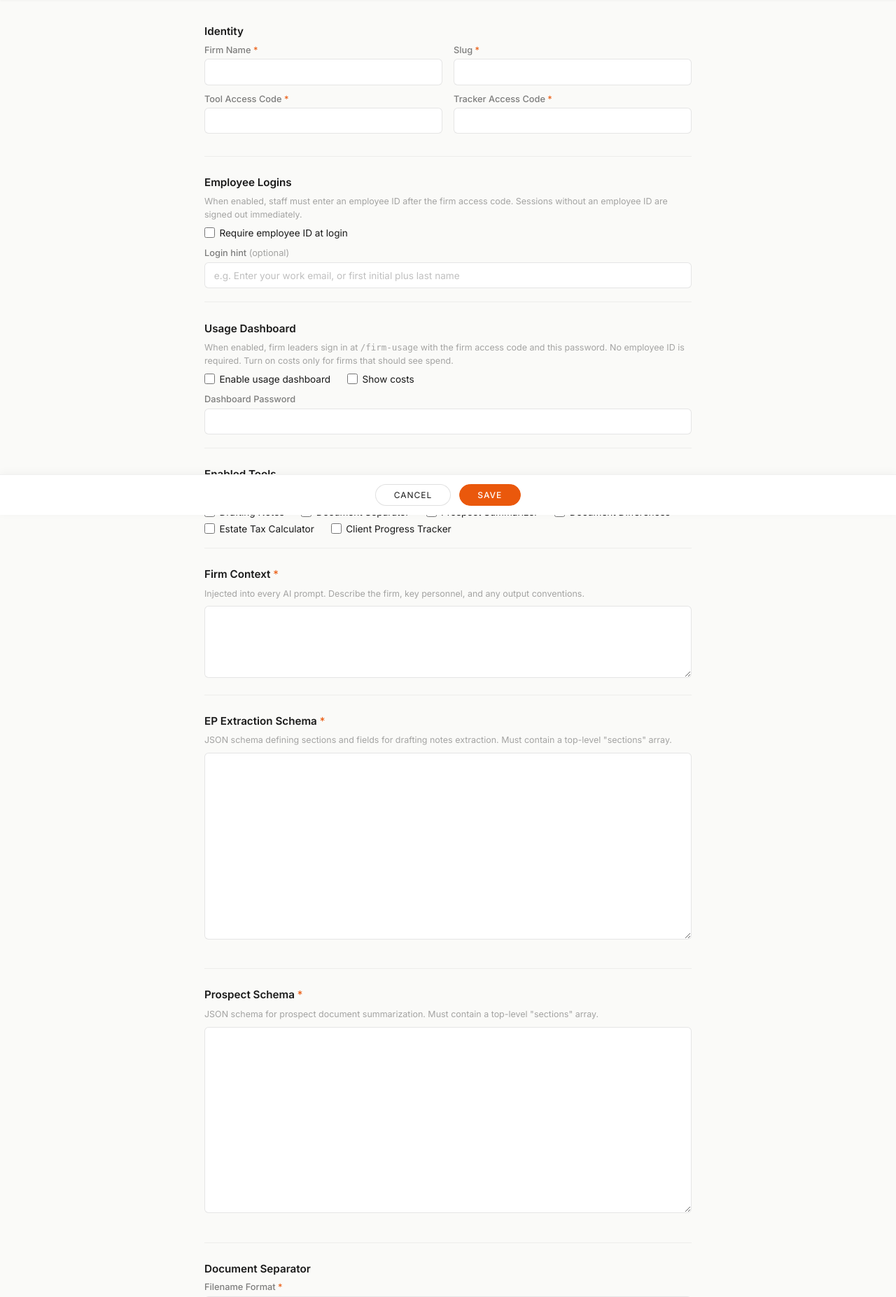
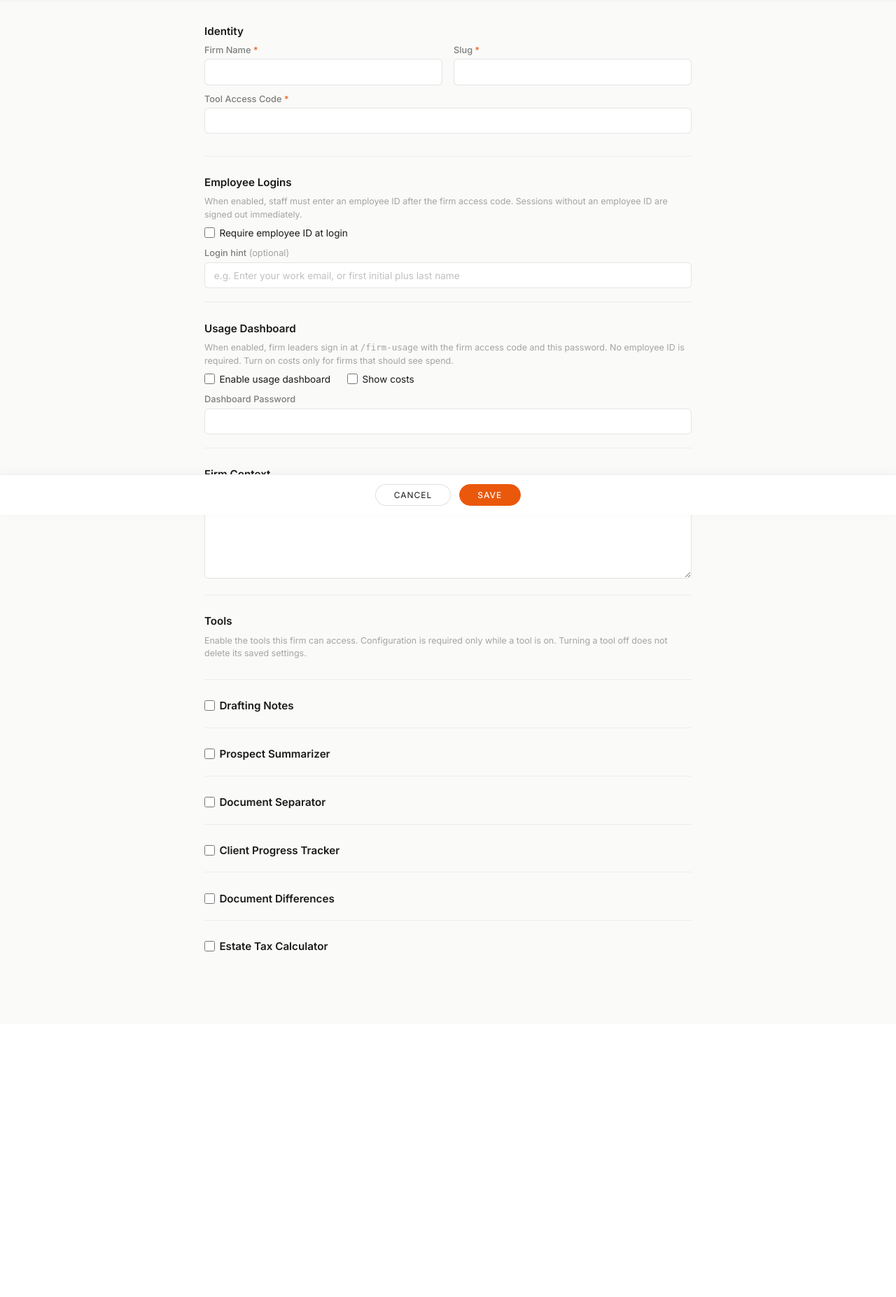
Before and after one commit to bentgalbraith/ep-intelligence, a Flask app: page /admin/firms/new in a window 1280 px wide. Shown: the part 64-1918 px from the top of the page at 70% size. After the commit the page ends 1424 px from the top, so only its background shows below. Run offline with Flask 3, Linux system fonts and the light colour scheme; the visitor is signed in with stand-in values (Sample User, id 1); some libraries are stand-ins or nearby versions.

Commit message:
Overhauled admin side for tool configuration

```diff
--- a/app.py
+++ b/app.py
@@ -2122,9 +2122,9 @@ def admin_firm_new():
         usage_dash_show_costs = bool(request.form.get("usage_dashboard_show_costs"))
         usage_dash_pw = (request.form.get("usage_dashboard_password") or "").strip()
 
-        if not all([name, slug, access_code, tracker_code]):
+        if not all([name, slug, access_code]):
             return render_template("admin_firm_edit.html", firm=None,
-                                   error="All identity fields are required.")
+                                   error="Firm name, slug, and tool access code are required.")
 
         try:
             config = _parse_config_from_form(request.form)
@@ -2137,7 +2137,10 @@ def admin_firm_new():
                 "employee_login_hint": employee_login_hint,
                 "usage_dashboard_enabled": usage_dash_on,
                 "usage_dashboard_show_costs": usage_dash_show_costs,
-                "usage_dashboard_password_plain": usage_dash_pw}
+                "usage_dashboard_password_plain": usage_dash_pw,
+                "tracker_access_code_plain": tracker_code}
+        if config.get("tools_enabled", {}).get("tracker") and not tracker_code:
+            errors.append("A tracker access code is required when Client Progress Tracker is enabled.")
         if errors:
             return render_template("admin_firm_edit.html", firm=stub,
                                    error=" | ".join(errors))
@@ -2146,7 +2149,7 @@ def admin_firm_new():
                                    error="A dashboard password is required when the usage dashboard is enabled.")
 
         try:
-            tracker_db.create_firm(name, slug, access_code, tracker_code, config,
+            tracker_db.create_firm(name, slug, access_code, tracker_code or "", config,
                                    require_employee_login=require_employee_login,
                                    employee_login_hint=employee_login_hint,
                                    usage_dashboard_enabled=usage_dash_on,
@@ -2210,6 +2213,8 @@ def admin_firm_edit(firm_id):
         firm["employee_login_hint"] = employee_login_hint
         firm["usage_dashboard_enabled"] = usage_dash_on
         firm["usage_dashboard_show_costs"] = usage_dash_show_costs
+        if config.get("tools_enabled", {}).get("tracker") and not tracker_code and not firm.get("tracker_access_code_plain"):
+            errors.append("A tracker access code is required when Client Progress Tracker is enabled.")
         if errors:
             return render_template("admin_firm_edit.html", firm=firm,
                                    error=" | ".join(errors))
@@ -2448,34 +2453,45 @@ def _parse_config_from_form(form):
         "estate_tax_calc": bool(form.get("tool_estate_tax_calc")),
     }
 
-    for key in ["ep_schema", "prospect_schema", "tracker_default_steps"]:
+    for key, tool in (
+        ("ep_schema", "drafting_notes"),
+        ("prospect_schema", "prospect_summarizer"),
+        ("tracker_default_steps", "tracker"),
+    ):
         raw = form.get(key, "").strip()
-        if raw:
-            try:
-                config[key] = json.loads(raw)
-            except json.JSONDecodeError as e:
+        empty = [] if key == "tracker_default_steps" else {}
+        if not raw:
+            config[key] = empty
+            continue
+        try:
+            config[key] = json.loads(raw)
+        except json.JSONDecodeError as e:
+            if config["tools_enabled"].get(tool):
                 raise ConfigParseError(f"Invalid JSON in {key}: {e}")
-        else:
-            config[key] = {}
+            config[key] = empty
 
     return config
 
 
 def _validate_config(config):
     errors = []
-    if not config.get("firm_context"):
-        errors.append("Firm context is required")
-    ep = config.get("ep_schema")
-    if not ep or not isinstance(ep, dict) or not ep.get("sections"):
-        errors.append("EP schema must be valid JSON with a 'sections' array")
-    ps = config.get("prospect_schema")
-    if not ps or not isinstance(ps, dict) or not ps.get("sections"):
-        errors.append("Prospect schema must be valid JSON with a 'sections' array")
-    ts = config.get("tracker_default_steps")
-    if not ts or not isinstance(ts, list):
-        errors.append("Tracker default steps must be a JSON array")
-    if not config.get("doc_filename_format"):
-        errors.append("Document filename format is required")
+    tools = config.get("tools_enabled") or {}
+    if (tools.get("drafting_notes") or tools.get("prospect_summarizer")) and not config.get("firm_context"):
+        errors.append("Firm context is required when Drafting Notes or Prospect Summarizer is enabled")
+    if tools.get("drafting_notes"):
+        ep = config.get("ep_schema")
+        if not ep or not isinstance(ep, dict) or not ep.get("sections"):
+            errors.append("EP schema must be valid JSON with a 'sections' array")
+    if tools.get("prospect_summarizer"):
+        ps = config.get("prospect_schema")
+        if not ps or not isinstance(ps, dict) or not ps.get("sections"):
+            errors.append("Prospect schema must be valid JSON with a 'sections' array")
+    if tools.get("tracker"):
+        ts = config.get("tracker_default_steps")
+        if not ts or not isinstance(ts, list):
+            errors.append("Tracker default steps must be a JSON array")
+    if tools.get("doc_separator") and not config.get("doc_filename_format"):
+        errors.append("Document filename format is required when Document Separator is enabled")
     return errors
 
 
--- a/static/css/style.css
+++ b/static/css/style.css
@@ -2229,6 +2229,23 @@ a.doc-list-item--link:hover {
     height: 15px;
 }
 
+.admin-tool-head {
+    margin-bottom: 0.15rem;
+}
+
+.admin-tool-head .admin-toggle {
+    font-size: 0.95rem;
+    font-weight: 600;
+}
+
+.admin-tool-fields {
+    margin-top: 0.7rem;
+}
+
+.admin-tool-fields[hidden] {
+    display: none;
+}
+
 .admin-save-bar {
     position: fixed;
     bottom: 0;
--- a/templates/admin_firm_edit.html
+++ b/templates/admin_firm_edit.html
@@ -50,12 +50,6 @@
                            {% if codes_required %}required{% endif %}
                            placeholder="{{ firm.access_code_plain if (firm and not is_duplicate) else '' }}">
                 </div>
-                <div class="admin-field">
-                    <label class="admin-label">Tracker Access Code{% if not codes_required %} (leave blank to keep current){% else %} <span class="admin-req">*</span>{% endif %}</label>
-                    <input class="admin-input" name="tracker_access_code" type="text" autocomplete="off"
-                           {% if codes_required %}required{% endif %}
-                           placeholder="{{ firm.tracker_access_code_plain if (firm and not is_duplicate) else '' }}">
-                </div>
             </div>
         </section>
 
@@ -90,54 +84,53 @@
             </div>
         </section>
 
+        <section class="admin-section">
+            <h3 class="admin-section-title">Firm Context <span id="firm-context-req" class="admin-req">*</span></h3>
+            <p class="admin-hint">Injected into AI prompts for Drafting Notes and Prospect Summarizer. Required when either of those tools is enabled.</p>
+            <textarea class="admin-textarea" name="firm_context" rows="4">{{ cfg.get('firm_context', '') }}</textarea>
+        </section>
+
         {% set tools = cfg.get('tools_enabled', {}) %}
         {% set tools_default = firm is not none %}
+        {% set tracker_code_required = not firm or is_duplicate or not firm.id or not firm.tracker_access_code_plain %}
         <section class="admin-section">
-            <h3 class="admin-section-title">Enabled Tools</h3>
-            <p class="admin-hint">Select which tools this firm can access.</p>
-            <div class="admin-toggle-grid">
-                <label class="admin-toggle"><input type="checkbox" name="tool_drafting_notes" value="1" {{ 'checked' if tools.get('drafting_notes', tools_default) }}> Drafting Notes</label>
-                <label class="admin-toggle"><input type="checkbox" name="tool_doc_separator" value="1" {{ 'checked' if tools.get('doc_separator', tools_default) }}> Document Separator</label>
-                <label class="admin-toggle"><input type="checkbox" name="tool_prospect_summarizer" value="1" {{ 'checked' if tools.get('prospect_summarizer', tools_default) }}> Prospect Summarizer</label>
-                <label class="admin-toggle"><input type="checkbox" name="tool_doc_differences" value="1" {{ 'checked' if tools.get('doc_differences') }}> Document Differences</label>
-                <label class="admin-toggle"><input type="checkbox" name="tool_estate_tax_calc" value="1" {{ 'checked' if tools.get('estate_tax_calc') }}> Estate Tax Calculator</label>
-                <label class="admin-toggle"><input type="checkbox" name="tool_tracker" value="1" {{ 'checked' if tools.get('tracker', tools_default) }}> Client Progress Tracker</label>
+            <h3 class="admin-section-title">Tools</h3>
+            <p class="admin-hint">Enable the tools this firm can access. Configuration is required only while a tool is on. Turning a tool off does not delete its saved settings.</p>
+        </section>
+
+        <section class="admin-section">
+            <div class="admin-tool-head">
+                <label class="admin-toggle"><input type="checkbox" name="tool_drafting_notes" value="1" data-tool-toggle="drafting_notes" {{ 'checked' if tools.get('drafting_notes', tools_default) }}> Drafting Notes</label>
+            </div>
+            <div class="admin-tool-fields" data-tool-fields="drafting_notes">
+                <label class="admin-label">EP Extraction Schema <span class="admin-req">*</span></label>
+                <p class="admin-hint">JSON schema defining sections and fields for drafting notes extraction. Must contain a top-level "sections" array.</p>
+                <textarea class="admin-textarea admin-textarea-json" name="ep_schema" rows="12" data-required-when-on>{{ cfg.get('ep_schema', '') | tojson(indent=2) if cfg.get('ep_schema') else '' }}</textarea>
+                <p class="admin-json-status" data-for="ep_schema"></p>
             </div>
         </section>
 
         <section class="admin-section">
-            <h3 class="admin-section-title">Firm Context <span class="admin-req">*</span></h3>
-            <p class="admin-hint">Injected into every AI prompt. Describe the firm, key personnel, and any output conventions.</p>
-            <textarea class="admin-textarea" name="firm_context" rows="4" required>{{ cfg.get('firm_context', '') }}</textarea>
+            <div class="admin-tool-head">
+                <label class="admin-toggle"><input type="checkbox" name="tool_prospect_summarizer" value="1" data-tool-toggle="prospect_summarizer" {{ 'checked' if tools.get('prospect_summarizer', tools_default) }}> Prospect Summarizer</label>
+            </div>
+            <div class="admin-tool-fields" data-tool-fields="prospect_summarizer">
+                <label class="admin-label">Prospect Schema <span class="admin-req">*</span></label>
+                <p class="admin-hint">JSON schema for prospect document summarization. Must contain a top-level "sections" array.</p>
+                <textarea class="admin-textarea admin-textarea-json" name="prospect_schema" rows="12" data-required-when-on>{{ cfg.get('prospect_schema', '') | tojson(indent=2) if cfg.get('prospect_schema') else '' }}</textarea>
+                <p class="admin-json-status" data-for="prospect_schema"></p>
+            </div>
         </section>
 
         <section class="admin-section">
-            <h3 class="admin-section-title">EP Extraction Schema <span class="admin-req">*</span></h3>
-            <p class="admin-hint">JSON schema defining sections and fields for drafting notes extraction. Must contain a top-level "sections" array.</p>
-            <textarea class="admin-textarea admin-textarea-json" name="ep_schema" rows="12" required>{{ cfg.get('ep_schema', '') | tojson(indent=2) if cfg.get('ep_schema') else '' }}</textarea>
-            <p class="admin-json-status" data-for="ep_schema"></p>
-        </section>
-
-        <section class="admin-section">
-            <h3 class="admin-section-title">Prospect Schema <span class="admin-req">*</span></h3>
-            <p class="admin-hint">JSON schema for prospect document summarization. Must contain a top-level "sections" array.</p>
-            <textarea class="admin-textarea admin-textarea-json" name="prospect_schema" rows="12" required>{{ cfg.get('prospect_schema', '') | tojson(indent=2) if cfg.get('prospect_schema') else '' }}</textarea>
-            <p class="admin-json-status" data-for="prospect_schema"></p>
-        </section>
-
-        {% if firm and firm.id and not is_duplicate %}
-        <section class="admin-section">
-            <h3 class="admin-section-title">Document Differences</h3>
-            <a href="{{ url_for('admin_specimens', firm_id=firm.id) }}" class="btn-pill btn-sm">Manage Specimen Documents</a>
-        </section>
-        {% endif %}
-
-        <section class="admin-section">
-            <h3 class="admin-section-title">Document Separator</h3>
+            <div class="admin-tool-head">
+                <label class="admin-toggle"><input type="checkbox" name="tool_doc_separator" value="1" data-tool-toggle="doc_separator" {{ 'checked' if tools.get('doc_separator', tools_default) }}> Document Separator</label>
+            </div>
+            <div class="admin-tool-fields" data-tool-fields="doc_separator">
                 <div class="admin-field-row">
                     <div class="admin-field" style="flex:2">
                         <label class="admin-label">Filename Format <span class="admin-req">*</span></label>
-                    <input class="admin-input" name="doc_filename_format" type="text" required
+                        <input class="admin-input" name="doc_filename_format" type="text" data-required-when-on
                                value="{{ cfg.get('doc_filename_format', '') }}"
                                placeholder="{last}, {first} - {type} {date}">
                         <p class="admin-hint" style="margin-top:0.3rem">Placeholders: {last}, {first}, {type}, {date}</p>
@@ -146,22 +139,49 @@
                 <label class="admin-label" style="margin-top:0.75rem">Additional Rules</label>
                 <p class="admin-hint">Extra instructions for the AI when identifying document boundaries (optional).</p>
                 <textarea class="admin-textarea" name="doc_separator_rules" rows="3">{{ cfg.get('doc_separator_rules', '') }}</textarea>
+            </div>
         </section>
 
         <section class="admin-section">
-            <h3 class="admin-section-title">Tracker Default Steps <span class="admin-req">*</span></h3>
+            <div class="admin-tool-head">
+                <label class="admin-toggle"><input type="checkbox" name="tool_tracker" value="1" data-tool-toggle="tracker" {{ 'checked' if tools.get('tracker', tools_default) }}> Client Progress Tracker</label>
+            </div>
+            <div class="admin-tool-fields" data-tool-fields="tracker">
+                <div class="admin-field" style="margin-bottom:0.85rem">
+                    <label class="admin-label">Tracker Access Code{% if not tracker_code_required %} (leave blank to keep current){% else %} <span class="admin-req">*</span>{% endif %}</label>
+                    <input class="admin-input" name="tracker_access_code" type="text" autocomplete="off"
+                           {% if tracker_code_required %}data-required-when-on{% endif %}
+                           placeholder="{{ firm.tracker_access_code_plain if (firm and firm.tracker_access_code_plain and not is_duplicate) else '' }}">
+                </div>
+                <label class="admin-label">Default Steps <span class="admin-req">*</span></label>
                 <p class="admin-hint">JSON array of default pipeline steps for new clients. Each entry needs "name", "description", and "sort_order".</p>
-            <textarea class="admin-textarea admin-textarea-json" name="tracker_default_steps" rows="8" required>{{ cfg.get('tracker_default_steps', []) | tojson(indent=2) }}</textarea>
+                <textarea class="admin-textarea admin-textarea-json" name="tracker_default_steps" rows="8" data-required-when-on>{{ cfg.get('tracker_default_steps', []) | tojson(indent=2) }}</textarea>
                 <p class="admin-json-status" data-for="tracker_default_steps"></p>
+                <div class="admin-field" style="margin-top:0.85rem">
+                    <label class="admin-label">Client Site URL <span class="admin-optional">(optional)</span></label>
+                    <input class="admin-input" name="client_site_url" type="url"
+                           value="{{ cfg.get('client_site_url', '') }}"
+                           placeholder="https://example.com">
+                </div>
+            </div>
         </section>
 
         <section class="admin-section">
-            <h3 class="admin-section-title">Client Portal</h3>
-            <div class="admin-field">
-                <label class="admin-label">Client Site URL</label>
-                <input class="admin-input" name="client_site_url" type="url"
-                       value="{{ cfg.get('client_site_url', '') }}"
-                       placeholder="https://example.com">
+            <div class="admin-tool-head">
+                <label class="admin-toggle"><input type="checkbox" name="tool_doc_differences" value="1" data-tool-toggle="doc_differences" {{ 'checked' if tools.get('doc_differences') }}> Document Differences</label>
+            </div>
+            <div class="admin-tool-fields" data-tool-fields="doc_differences">
+                {% if firm and firm.id and not is_duplicate %}
+                <a href="{{ url_for('admin_specimens', firm_id=firm.id) }}" class="btn-pill btn-sm">Manage Specimen Documents</a>
+                {% else %}
+                <p class="admin-hint">Save the firm first to manage specimen documents.</p>
+                {% endif %}
+            </div>
+        </section>
+
+        <section class="admin-section">
+            <div class="admin-tool-head">
+                <label class="admin-toggle"><input type="checkbox" name="tool_estate_tax_calc" value="1" {{ 'checked' if tools.get('estate_tax_calc') }}> Estate Tax Calculator</label>
             </div>
         </section>
 
@@ -223,8 +243,40 @@
         validate();
     });
 
+    function syncToolFields() {
+        document.querySelectorAll('[data-tool-toggle]').forEach(function(cb) {
+            var fields = document.querySelector('[data-tool-fields="' + cb.getAttribute('data-tool-toggle') + '"]');
+            if (!fields) return;
+            var on = cb.checked;
+            fields.hidden = !on;
+            fields.querySelectorAll('[data-required-when-on]').forEach(function(el) {
+                if (on) el.setAttribute('required', 'required');
+                else el.removeAttribute('required');
+            });
+        });
+        var ctx = document.querySelector('[name="firm_context"]');
+        var star = document.getElementById('firm-context-req');
+        var needCtx = ['tool_drafting_notes', 'tool_prospect_summarizer'].some(function(name) {
+            var el = document.querySelector('[name="' + name + '"]');
+            return el && el.checked;
+        });
+        if (ctx) {
+            if (needCtx) ctx.setAttribute('required', 'required');
+            else ctx.removeAttribute('required');
+        }
+        if (star) star.hidden = !needCtx;
+    }
+
+    document.querySelectorAll('[data-tool-toggle]').forEach(function(cb) {
+        cb.addEventListener('change', syncToolFields);
+    });
+    syncToolFields();
+
     document.getElementById('admin-form').addEventListener('submit', function(e) {
-        var bad = document.querySelector('.admin-textarea-json.is-json-error');
+        var bad = Array.prototype.find.call(
+            document.querySelectorAll('.admin-textarea-json.is-json-error'),
+            function(ta) { return ta.offsetParent !== null; }
+        );
         if (bad) {
             e.preventDefault();
             bad.focus();
```
Lines whose indentation alone changed are shown as unchanged.
